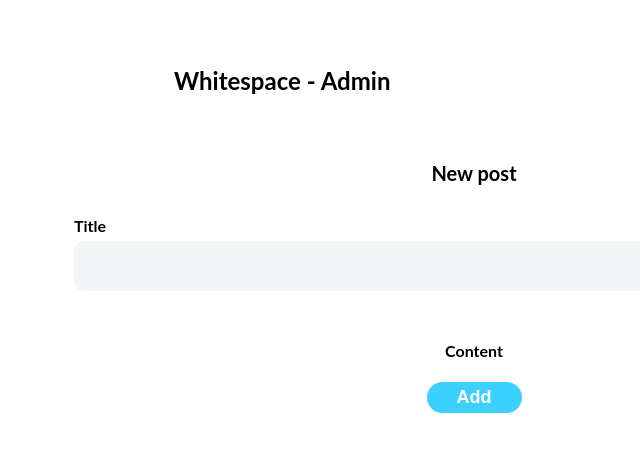
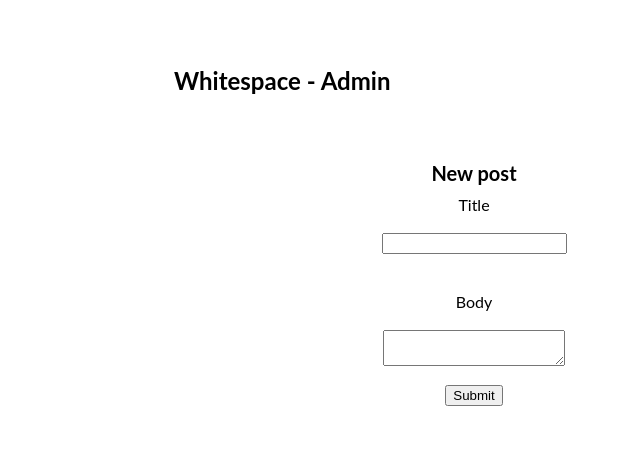
Before and after one commit to king-rabbit/whitespace, a Flask app: page /admin/write_post in a window 1280 px wide. Shown: the top 452 px of the page, without its empty margins (166-806 px from the left). Run offline with Flask 2, Linux system fonts and the light colour scheme; some libraries are stand-ins or nearby versions.

Commit message:
flask-ckeditor

```diff
--- a/app.py
+++ b/app.py
@@ -2,10 +2,13 @@ import os
 import uuid
 import datetime
 from flask import Flask, render_template, request, send_from_directory, url_for
+from flask_wtf import FlaskForm
+from wtforms import StringField, SubmitField
+from wtforms.validators import DataRequired
 from pymongo import MongoClient
 from dotenv import load_dotenv
-from flask_ckeditor import CKEditor
-from flask_ckeditor import upload_success, upload_fail
+from flask_ckeditor import CKEditor, CKEditorField, upload_success, upload_fail
+from flask_wtf import CSRFProtect
 
 load_dotenv()
 ckeditor = CKEditor()
@@ -19,11 +22,22 @@ def create_app():
     app.db = client.whitespace
     entries = []
 
-    app.config['CKEDITOR_PKG_TYPE'] = 'basic'
+    app.config['CKEDITOR_SERVE_LOCAL'] = True
     app.config['CKEDITOR_HEIGHT'] = 400
     app.config['CKEDITOR_FILE_UPLOADER'] = 'upload'  # this value can be endpoint or url
     app.config['UPLOADED_PATH'] = os.path.join(basedir, 'uploads')
+    app.config['CKEDITOR_ENABLE_CSRF'] = True
+
+    app.secret_key = 'secret string'
+
     ckeditor.init_app(app)
+    csrf = CSRFProtect(app)
+
+
+    class PostForm(FlaskForm):
+        title = StringField('Title')
+        body = CKEditorField('Body', validators=[DataRequired()])
+        submit = SubmitField()
 
 
     @app.route("/", methods=["GET", "POST"])
@@ -35,6 +49,25 @@ def create_app():
                 ]
 
         return render_template("index.html", entries=entries_with_date)
+
+
+    @app.route("/admin/write_post", methods=['GET', 'POST'])
+    def write_post():
+        form = PostForm()
+        if form.validate_on_submit():
+             entry_title = form.title.data
+             entry_content = form.body.data
+            #entry_title = request.form.get("title")
+            #entry_content = request.form.get("content")
+            #entry_content = request.form.get('ckeditor')
+            #entry_content = entry_content.replace('\r\n' , "<br>")
+             formatted_date = datetime.datetime.today().strftime("%Y-%m-%d")
+
+             app.db.posts.insert_one({"title":entry_title, "content":entry_content, "date":formatted_date})
+
+
+        return render_template("write_post.html", form=form)
+
 
 
     @app.route('/files/<path:filename>')
@@ -53,24 +86,6 @@ def create_app():
         f.save(os.path.join(app.config['UPLOADED_PATH'], f.filename))
         url = url_for('uploaded_files', filename=f.filename)
         return upload_success(url, filename=f.filename)  # return upload_success call
-
-
-
-    @app.route("/admin/write_post", methods=['GET', 'POST'])
-    def write_post():
-
-        if request.method == "POST":
-            entry_title = request.form.get("title")
-            #entry_content = request.form.get("content")
-            entry_content = request.form.get('ckeditor')
-
-            #entry_content = entry_content.replace('\r\n' , "<br>")
-            formatted_date = datetime.datetime.today().strftime("%Y-%m-%d")
-
-            app.db.posts.insert_one({"title":entry_title, "content":entry_content, "date":formatted_date})
-
-
-        return render_template("write_post.html")
 
 
     @app.route("/post/<string:post_title>",  methods=['GET', 'POST'])
--- a/templates/post.html
+++ b/templates/post.html
@@ -9,7 +9,7 @@
           {% endfor %}
 
           {% for text in post_content %}
-          <p class="post__content">{{text}}</p>
+          <p class="post__content">{{text | safe}}</p>
           {% endfor %}
     </article>
     </main>
--- a/templates/write_post.html
+++ b/templates/write_post.html
@@ -7,11 +7,6 @@
     <meta name="author" content="sykim"/>
     <title>Whitespace - Admin</title>
     <link rel='stylesheet' href='../static/css/admin_style.css'/>
-
-    <!--
-    <script src="https://cdn.ckeditor.com/ckeditor5/31.1.0/classic/ckeditor.js"></script>
-    -->
-
 </head>
 <body>
 
@@ -26,44 +21,17 @@
         <h2>New post</h2>
 
         <form class="form" action="/admin/write_post" method="POST">
-            <p class="form__input_title">
-              <label class="entry_title">Title</label>
-              <textarea required name="title" id="title" class="form__title"></textarea>
-            </p>
-
-            <p class="form__input_content">
-              <label class="entry_content">Content</label>
-
-
-
-              {{ ckeditor.load() }}
-              {{ ckeditor.config() }}
-
-              {{ ckeditor.create() }}
-
-
-               <!---
-              <textarea name="content" id="content" class="form__content"></textarea>
-
-
-            <script>
-              ClassicEditor
-                  .create( document.querySelector( '#content' ), {
-                    language: {ui:'ko', content:'ko'},
-                    filebrowserUploadUrl: '/img'
-                  } )
-                  .catch( error => {
-                      console.error( error );
-                  } );
-          </script>
-        -->
-
-            </p>
-
-          <button type="submit" class="form__submit">Add</button>
+          {{ form.csrf_token() }}
+          {{ form.title.label }}<br>
+          {{ form.title }}<br><br>
+          {{ form.body.label }}<br>
+          {{ form.body }}
+          <br>
+          {{ form.submit }}
 
         </form>
-
+        {{ ckeditor.load() }}
+        {{ ckeditor.config(name='body') }}
 
 
       </section>
```
Also changed, not shown: templates/post_edit.html (+4 -12 lines), uploads/3cd0cf04-516f-4316-8ffc-5fdf5117decd.png (added), uploads/800px-Tosca_(1899).jpeg (renamed from upload/800px-Tosca_(1899).jpeg), uploads/f0e4d7a2-a909-48ba-a498-b3e24e268c59.png (added).
